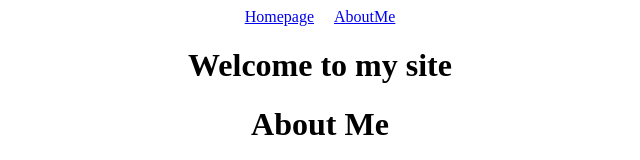
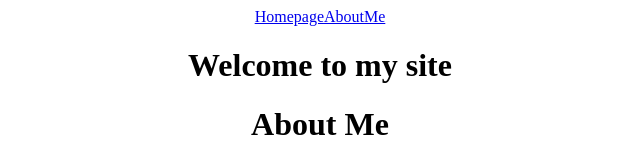
Before and after one commit to DiegoAbenicio/Estudo-React, a React (Create React App) app: page / in a window 1280 px wide. Shown: the top 160 px of the page, without its empty margins (320-960 px from the left). Built offline with nearby package versions, Linux system fonts and the light colour scheme.

Commit message:
Revert "Run npm code"
This reverts commit 32313145d953314f83c0622ef549e3ff65c58302.

```diff
--- a/package.json
+++ b/package.json
@@ -8,8 +8,7 @@
     "@testing-library/user-event": "^13.5.0",
     "react": "^18.2.0",
     "react-dom": "^18.2.0",
-    "react-router-dom": "^6.12.1",
-    "react-scripts": "^2.1.3",
+    "react-scripts": "5.0.1",
     "web-vitals": "^2.1.4"
   },
   "scripts": {
--- a/src/App.css
+++ b/src/App.css
@@ -36,6 +36,3 @@
     transform: rotate(360deg);
   }
 }
-nav a{
-  padding: 0 10px 0 10px;
-}
```
Also changed, not shown: 1 other file (tests, documents, lock files or other folders).
